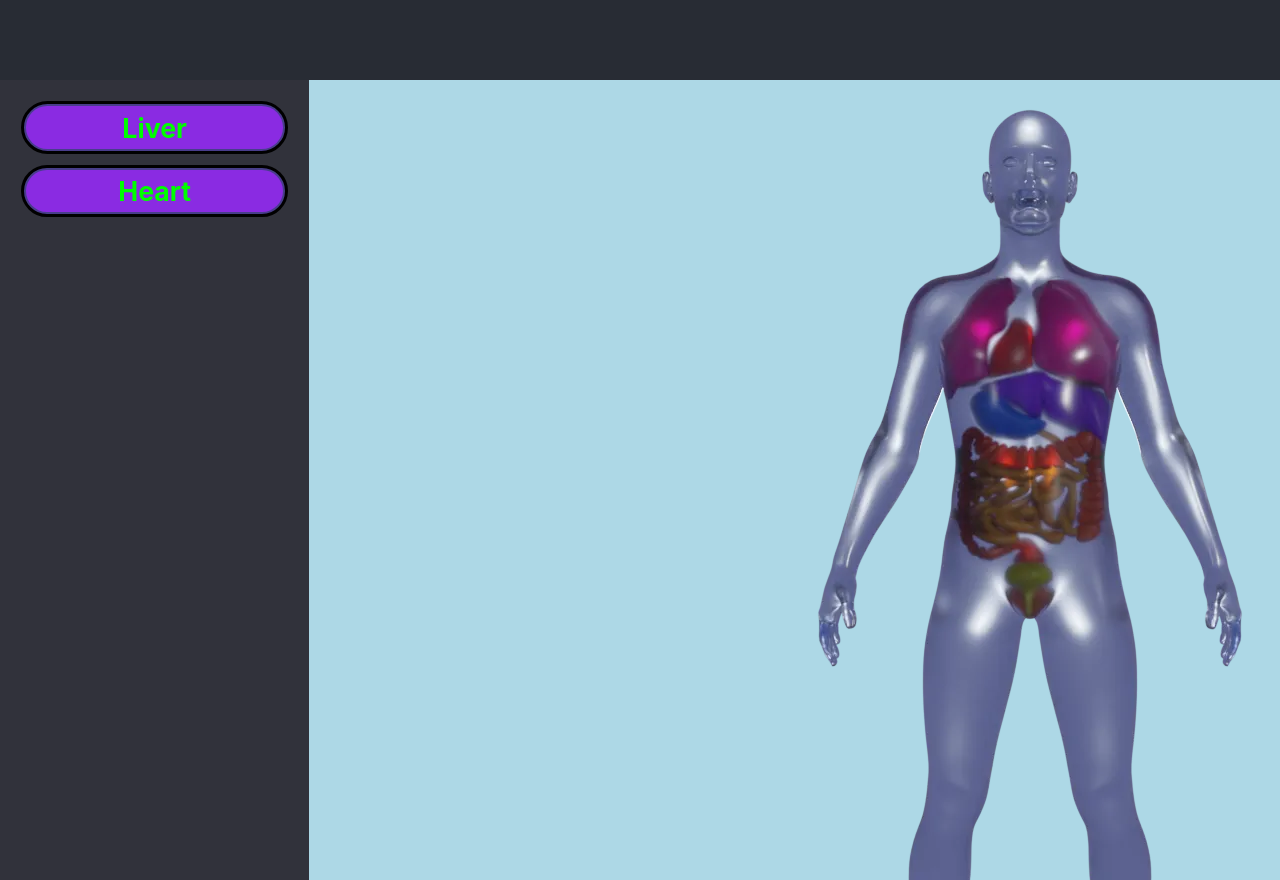
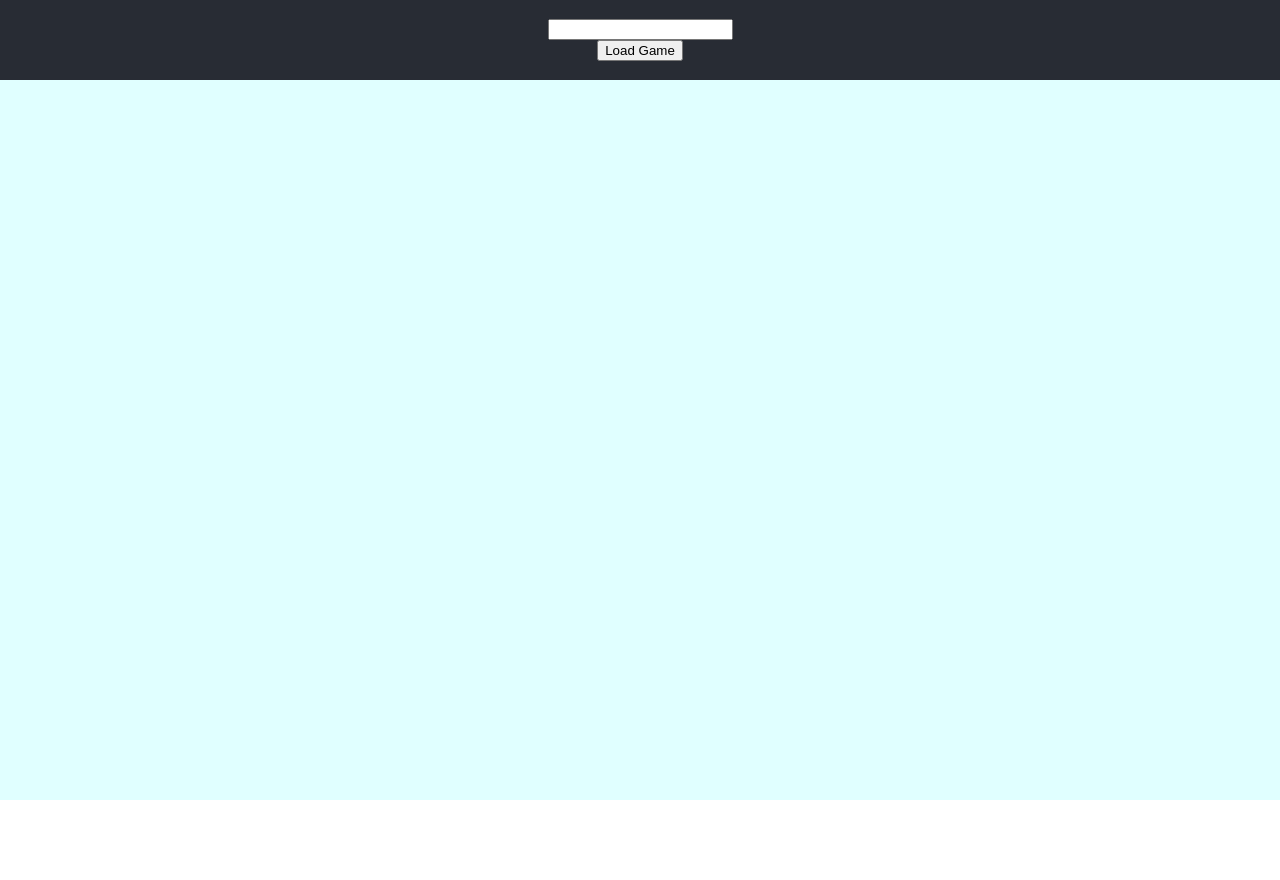
Before and after one commit to SchwarzChristian/NutriSim, a React (Create React App) app in the folder nutri-sim-frontend/: page / in a window 1280 px wide. After the commit the page ends 800 px from the top, so only its background shows below. Built offline with nearby package versions, Linux system fonts and the light colour scheme.

Commit message:
connected backend

```diff
--- a/nutri-sim-frontend/package.json
+++ b/nutri-sim-frontend/package.json
@@ -10,6 +10,7 @@
     "@types/node": "^16.18.3",
     "@types/react": "^18.0.25",
     "@types/react-dom": "^18.0.8",
+    "axios": "^1.2.0",
     "react": "^18.2.0",
     "react-dom": "^18.2.0",
     "react-scripts": "5.0.1",
--- a/nutri-sim-frontend/src/components/App.tsx
+++ b/nutri-sim-frontend/src/components/App.tsx
@@ -1,16 +1,59 @@
-import React from 'react';
+import React, { createRef, MutableRefObject } from 'react';
+import Player from '../entities/Player';
 import '../styles/App.css';
+import GameApi from '../utils/backendApi/GameApi';
 import StatusDisplay from './StatusDisplay';
 
-export default class App extends React.Component {
+interface IProps {
+
+}
+
+interface IState {
+  playerName?: string;
+  player?: Player;
+}
+
+export default class App extends React.Component<IProps, IState> {
+  public state: Readonly<IState> = {};
+
+  private loadGameInputRef = createRef<HTMLInputElement>();
+  private statusDisplayRef = createRef<StatusDisplay>();
+  private gameApi: GameApi = new GameApi();
+
+  constructor(props: IProps) {
+    super(props);
+
+    this.loadGame = this.loadGame.bind(this);
+  }
+
   public render(): JSX.Element {
+    var header: JSX.Element;
+    if (this.state.player === undefined) {
+      header = <>
+        <input type="text" ref={this.loadGameInputRef}></input>
+        <button onClick={this.loadGame}>Load Game</button>
+      </>;
+    } else {
+      header = <h1>{ this.state.player.name }</h1>
+    }
+
     return (
       <div className="App">
         <header className="App-header">
-
+          {header}
         </header>
-          <StatusDisplay />
+        <StatusDisplay player={this.state.player} ref={this.statusDisplayRef} />
       </div>
     );
   }
+
+  private loadGame(): void {
+    if (this.loadGameInputRef.current === undefined) {
+      throw new Error("load game input field not found");
+    }
+
+    var playerName = this.loadGameInputRef.current!.value;
+    this.gameApi.loadGame(playerName)
+      .then(player => this.setState({ player }));
+  }
 }
--- a/nutri-sim-frontend/src/components/BodyPartInfo.tsx
+++ b/nutri-sim-frontend/src/components/BodyPartInfo.tsx
@@ -4,6 +4,7 @@ import ElementStorage from "../entities/ElementStorage";
 import "../styles/BodyPartInfo.css";
 
 interface Props {
+    partName: string;
     part: BodyPart;
 }
 
@@ -26,23 +27,21 @@ export default class BodyPartInfo extends React.Component<Props, State> {
     public render(): JSX.Element {
         var nutritions = this.props.part.nutritions;
 
-        var tag = <></>;
-
         return <table className="body-part-info" onClick={this.toogleIsExpanded}>
             <thead>
                 <tr>
                     <th colSpan={2} className="part-name">
-                        {this.props.part.name}
+                        {this.props.partName}
                     </th>
                 </tr>
             </thead>
             <tbody hidden={!this.state.isExpanded}>
-                {this.buildRow("Carbohydrate", nutritions.Carbohydrate)}
-                {this.buildRow("Fat", nutritions.Fat)}
-                {this.buildRow("Protein", nutritions.Protein)}
-                {this.buildRow("Vitamin", nutritions.Vitamin)}
-                {this.buildRow("Mineral", nutritions.Mineral)}
-                {this.buildRow("Water", nutritions.Water)}
+                {this.buildRow("Carbohydrate", nutritions.carbohydrate)}
+                {this.buildRow("Fat", nutritions.fat)}
+                {this.buildRow("Protein", nutritions.protein)}
+                {this.buildRow("Vitamin", nutritions.vitamin)}
+                {this.buildRow("Mineral", nutritions.mineral)}
+                {this.buildRow("Water", nutritions.water)}
             </tbody>
         </table>
     }
@@ -74,13 +73,18 @@ export default class BodyPartInfo extends React.Component<Props, State> {
         if (percentage > 0.8) className = "good";
         if (percentage > 1) className = "oversaturated";
 
-        var valueString = `${data.stored} / ${data.limit} (${percentage.toString(2)}%)`
+        percentage = this.round(percentage);
+        var valueString = `${this.round(data.stored)} / ${data.limit} (${percentage.toString()}%)`
         return <tr className={"nutrition-element-row nutrition-element-" + className}>
             <th className="nutrition-element-name">{name}</th>
             <td className="nutrition-element-value">
                 {valueString}
             </td>
         </tr>
+    }
 
+    private round(input: number, digits: number = 2): number {
+        var multiplier = Math.pow(10, digits);
+        return Math.round(input * multiplier) / multiplier;
     }
 }
--- a/nutri-sim-frontend/src/components/StatusDisplay.tsx
+++ b/nutri-sim-frontend/src/components/StatusDisplay.tsx
@@ -1,33 +1,30 @@
 import React from "react"
 import status_figure from "../assets/liver/liver.initial.webp"
-import BodyPart from "../entities/BodyPart"
-import NutritionStorage from "../entities/NutritionStorage"
+import Player from "../entities/Player"
 import "../styles/StatusDisplay.css"
-import BodyPartInfo from "./BodyPartInfo"
+import BodyPartInfo from "./BodyPartInfo";
 
-export default class StatusDisplay extends React.Component {
+interface IProps {
+	player?: Player;
+}
+
+export default class StatusDisplay extends React.Component<IProps> {
 	public render(): JSX.Element {
-		var liver: BodyPart = {
-			name: "Liver",
-			nutritions: new NutritionStorage(),
-		};
-
-		var heart: BodyPart = {
-			name: "Heart",
-			nutritions: new NutritionStorage(),
-		};
-
+		var player = this.props.player;
+		if (player === undefined) return <></>;
+		console.log(player);
 		return <div className="status-display">
 			<ul className="body-part-list">
-				<li key={liver.name}><BodyPartInfo part={liver}></BodyPartInfo></li>
-				<li key={heart.name}><BodyPartInfo part={heart}></BodyPartInfo></li>
+				<BodyPartInfo partName="Blood System" part={player.bloodSystem} />
+				<BodyPartInfo partName="Body" part={player.body} />
+				<BodyPartInfo partName="Arms" part={player.arm} />
+				<BodyPartInfo partName="Legs" part={player.leg} />
+				<BodyPartInfo partName="Liver" part={player.liver} />
+				<BodyPartInfo partName="Kidneys" part={player.kidney} />
+				<BodyPartInfo partName="Bladder" part={player.bladder} />
 			</ul>
 			<p className="spacing" />
 			<img src={status_figure} className="status-figure" alt="status figure" />
 		</div>
 	}
-
-	private animate() {
-
-	}
 }
--- a/nutri-sim-frontend/src/entities/BodyPart.ts
+++ b/nutri-sim-frontend/src/entities/BodyPart.ts
@@ -1,6 +1,5 @@
 import NutritionStorage from "./NutritionStorage";
 
 export default class BodyPart {
-    public name: string = "<undefined>";
     public nutritions: NutritionStorage = new NutritionStorage;
 }
--- a/nutri-sim-frontend/src/entities/NutritionStorage.ts
+++ b/nutri-sim-frontend/src/entities/NutritionStorage.ts
@@ -1,10 +1,10 @@
 import ElementStorage from "./ElementStorage";
 
 export default class NutritionStorage {
-    public Carbohydrate: ElementStorage = new ElementStorage();
-    public Fat: ElementStorage = new ElementStorage();
-    public Protein: ElementStorage = new ElementStorage();
-    public Vitamin: ElementStorage = new ElementStorage();
-    public Mineral: ElementStorage = new ElementStorage();
-    public Water: ElementStorage = new ElementStorage();
+    public carbohydrate: ElementStorage = new ElementStorage();
+    public fat: ElementStorage = new ElementStorage();
+    public protein: ElementStorage = new ElementStorage();
+    public vitamin: ElementStorage = new ElementStorage();
+    public mineral: ElementStorage = new ElementStorage();
+    public water: ElementStorage = new ElementStorage();
 }
--- /dev/null
+++ b/nutri-sim-frontend/src/entities/Player.ts
@@ -0,0 +1,12 @@
+import BodyPart from "./BodyPart";
+
+export default class Player {
+	public name: string = "<undefined>";
+	public bloodSystem: BodyPart = new BodyPart;
+	public arm: BodyPart = new BodyPart;
+	public leg: BodyPart = new BodyPart;
+	public body: BodyPart = new BodyPart;
+	public bladder: BodyPart = new BodyPart;
+	public kidney: BodyPart = new BodyPart;
+	public liver: BodyPart = new BodyPart;
+}
--- a/nutri-sim-frontend/src/styles/BodyPartInfo.css
+++ b/nutri-sim-frontend/src/styles/BodyPartInfo.css
@@ -2,7 +2,7 @@
 	background-color: darkslateblue;
 	border: medium solid black;
 	border-radius: 20pt;
-	min-width: 200pt;
+	min-width: 250pt;
 }
 
 .body-part-info>thead th {
@@ -32,11 +32,11 @@
 }
 
 .nutrition-element-ok {
-	color: black;
+	color: white;
 }
 
 .nutrition-element-good {
-	color: green;
+	color: lime;
 }
 
 .nutrition-element-oversaturated {
--- /dev/null
+++ b/nutri-sim-frontend/src/utils/backendApi/GameApi.ts
@@ -0,0 +1,11 @@
+import axios from "axios";
+import Player from "../../entities/Player";
+
+export default class GameApi {
+	private endpoint = "http://localhost:5169/Game";
+
+	public async loadGame(playerName: string): Promise<Player> {
+		var response = await axios.get(this.endpoint, { params: { playerName } })
+		return response.data;
+	}
+}
```
Also changed, not shown: 2 other files (tests, documents, lock files or other folders).
